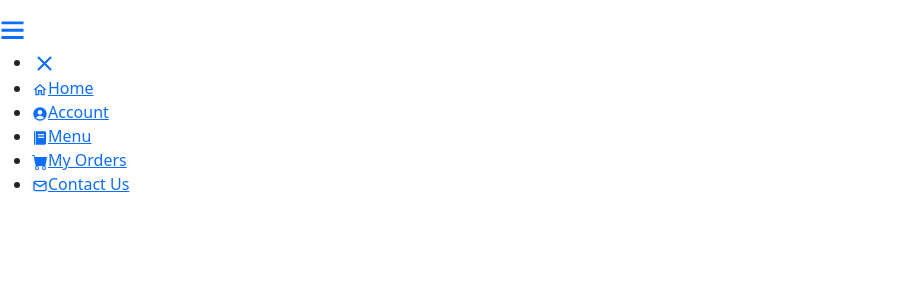
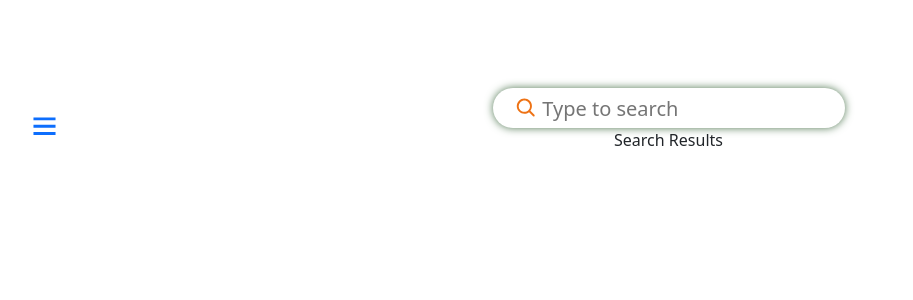
Before and after one commit to theurikamau7/Venina-Food-Delivery, a React (Create React App) app in the folder Client/: page /menu in a window 1280 px wide. Shown: the top 300 px of the page, without its empty margins (0-913 px from the left). Built offline with nearby package versions, Linux system fonts and the light colour scheme.

Commit message:
navbar css

```diff
--- a/Client/src/App.js
+++ b/Client/src/App.js
@@ -3,6 +3,7 @@ import { BrowserRouter, Routes, Route } from 'react-router-dom';
 import CreateAccount from './Components/SignUp';
 import SignIn from './Components/SignIn';
 import HomePage from './Components/HomePage';
+import Cart from './Components/Cart';
 
 
 function App() {
@@ -16,6 +17,7 @@ function App() {
         <Route path='/create_account' element={<CreateAccount/>}/>
         <Route path='/sign in' element={<SignIn/>}/>
         <Route path='/menu' element={<HomePage />}/>
+        <Route path='/cart' element={<Cart />}/>
 
       </Routes>
 
--- a/Client/src/Components/HomePage.js
+++ b/Client/src/Components/HomePage.js
@@ -1,11 +1,13 @@
 
 import React, {useState} from 'react';
 import NavBar from './navbar';
+import Searchbar from './Searchbar';
 function HomePage(){
 
     return(<div>
       <div className="navbar">
         <NavBar />
+        <Searchbar />
       </div>
     </div>
 
--- /dev/null
+++ b/Client/src/Components/Homepage.css
@@ -0,0 +1,93 @@
+.navbar {
+    height:60px ;
+    display:flex ;
+    justify-content: start;
+    align-items: center;
+  }
+.menu-bars{
+    margin-left: 2rem;
+    font-size: 2rem;
+    background: none;
+}
+.nav-menu{
+    background-color: #EE7214;
+    width: 250px;
+    height: 100vh;
+    display: flex;
+    justify-content: center;
+    position: fixed;
+    top: 0;
+    left: -100%;
+    transition: 850ms;
+}
+.nav-menu.active{
+left: 0;
+transition: 350ms;
+}
+.nav-text{
+    display: flex;
+    justify-content: start;
+    align-items: center;
+    padding: 8px 0px 8px 16px;
+    list-style: none;
+    height: 60px;
+}
+.nav-text a {
+    text-decoration: none;
+    color: #f5f5f5;
+    font-size: 18px;
+    width: 95%;
+    height: 100%;
+    display: flex;
+    align-items: center;
+    padding: 0 16px;
+    border-radius: 4px;
+}
+.nav-text a:hover{
+    background-color: #527853;
+}
+.nav-menu-items{
+    width: 100%;
+}
+.nav-toggle{
+    background-color: #FFB534;
+    width: 100%;
+    height: 80px;
+    display: flex;
+    justify-content: start;
+    align-items: center;
+}
+span{
+    margin-left: 16px;
+}
+.searchbar{
+    padding: 10vh;
+    width: 40%;
+    margin: auto;
+    display: flex;
+    flex-direction: column;
+    align-items: center;
+    min-width: 200px;
+}
+.input-wrapper{
+    background-color: white;
+    width: 100%;
+    border-radius: 40px;
+    height: 2.5rem;
+    padding: 0 20px;
+    box-shadow: 0px 0px 8px #527853;
+    display: flex;
+    align-items: center;
+}
+input{
+    background-color: white;
+    border: #3a5b3b;
+    height: 100%;
+    font-size: 1.25rem;
+    width: 100%;
+    margin-left: 5px;
+}
+#search-icon{
+    color: #EE7214;
+    font-size: 25px;
+}
--- /dev/null
+++ b/Client/src/Components/Searchbar.js
@@ -0,0 +1,25 @@
+import React, {useState} from 'react'
+import { CgSearch } from "react-icons/cg";
+import './Homepage.css';
+
+function Searchbar() {
+    const [Input, setInput] =useState('');
+    const handleChange =(value)=>{
+        setInput(value)
+    }
+
+  return (
+    <div className='searchbar'>
+        <div className='input-wrapper'>
+        <CgSearch id='search-icon'/>
+        <input placeholder='Type to search'
+        value={Input}
+        onChange={((e)=> handleChange(e.target.value))}/>
+        </div>
+        <div>Search Results</div>
+
+    </div>
+  )
+}
+
+export default Searchbar;
--- a/Client/src/Components/navbar.js
+++ b/Client/src/Components/navbar.js
@@ -3,7 +3,7 @@ import { Link } from 'react-router-dom';
 import * as TfiIcons from "react-icons/tfi";
 import * as MdIcons from "react-icons/md";
 import SidebarData from './sidebar';
-
+import './Homepage.css';
 function NavBar() {
     const [sidebar, setSidebar] = useState(false);
     const showSidebar = () => setSidebar(!sidebar);
```
Also changed, not shown: Client/src/Components/Cart.js (added), Client/src/Components/Search.js (deleted).
